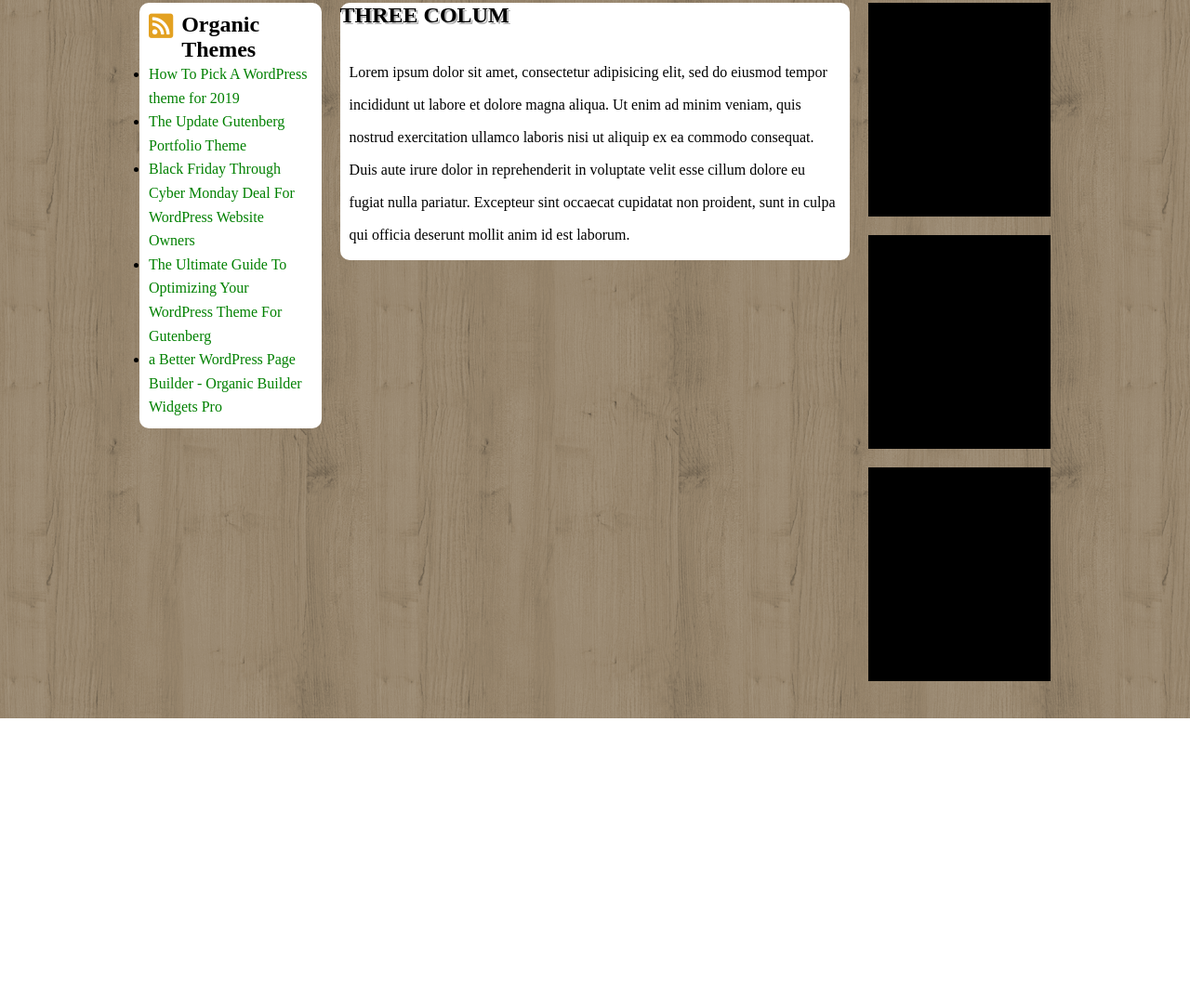
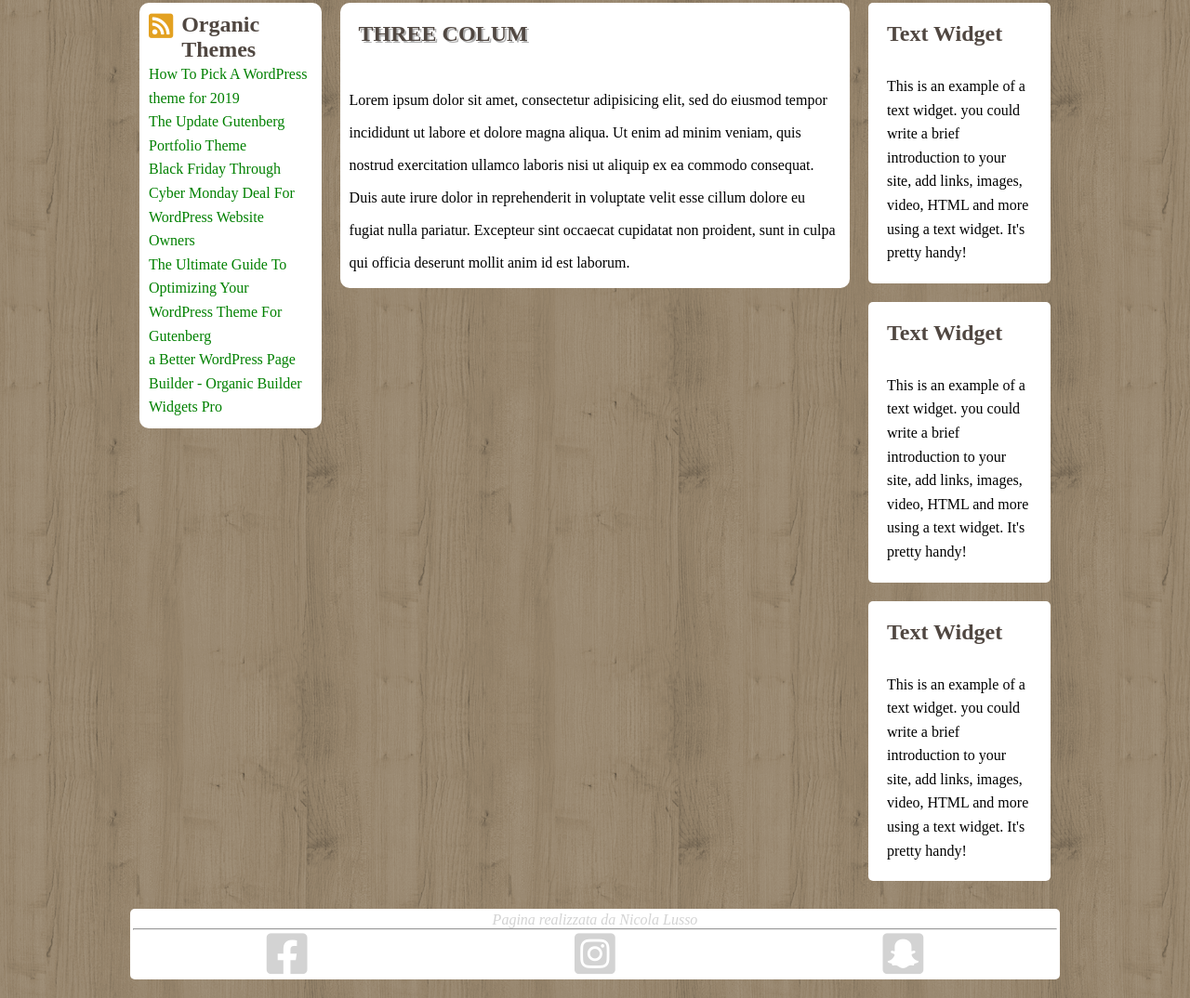
Before and after one commit to Nicola-Lusso/htmlcss-wp, a plain HTML site: page index.html in a window 1280 px wide. Shown: the part 427-1501 px from the top of the page at 93% size. Before the commit the page ends 1200 px from the top, so only its background shows below. Drawn offline with Linux system fonts and the light colour scheme.

Commit message:
wp finito

```diff
--- a/css/style.css
+++ b/css/style.css
@@ -6,6 +6,17 @@
 
 body {
   background-image: url('../img/natural-pattern.png');
+}
+
+h1, h2{
+  color: #504741;
+}
+
+a {
+  text-decoration: none;
+}
+.float-left {
+  float: left;
 }
 
 .container{
@@ -117,6 +128,10 @@ main::after {
 .temi-titolo{
   width: 80%;
 }
+.temi-top ul{
+  list-style: none;
+
+}
 
 .temi-top ul li a {
   text-decoration: none;
@@ -145,7 +160,8 @@ main::after {
 .articoli h1{
   text-transform: uppercase;
   text-shadow: 2px 2px rgba(0, 0, 0, 0.3);
-  margin-bottom: 20px;
+  margin-bottom: 8px;
+  padding: 20px;
 
 }
 
@@ -160,8 +176,51 @@ main::after {
 .widget {
   margin-bottom: 20px;
   /* Non serve, solo per prova */
-  height: 230px;
-  background-color: black;
+  /* height: 230px; */
   /* Fine prova */
+  background-color: white;
+  border-radius: 5px;
+  padding: 20px;
+}
+
+.widget h2{
+
+  margin-bottom: 30px;
+}
+
+.widget p{
+  line-height: 1.6;
+}
+
+
+footer {
+  background-color: white;
+  text-align: center;
+  border-radius: 5px;
+  padding: 3px;
+}
+
+.copyright span {
+  color: Lightgrey;
+  font-style: italic;
+}
+
+.social-loghi{
+  list-style: none;
 
 }
+
+.social-loghi::after{
+  content: '';
+  display: table;
+  clear: both;
+}
+
+.social-loghi li{
+  width: calc(100% / 3);
+}
+
+.social-loghi li i{
+  color: Lightgrey;
+  font-size: 50px;
+}
--- a/index.html
+++ b/index.html
@@ -85,6 +85,23 @@
 
 
     <footer>
+      <div class="copyright">
+        <span>Pagina realizzata da Nicola Lusso</span>
+      </div>
+      <hr>
+      <div class="social">
+        <ul class="social-loghi">
+          <li class="float-left">
+            <a href="#"><i class="fab fa-facebook-square"></i></a>
+          </li>
+          <li class="float-left">
+            <a href="#"><i class="fab fa-instagram-square"></i></a>
+          </li>
+          <li class="float-left">
+            <a href="#"><i class="fab fa-snapchat-square"></i></a>
+          </li>
+        </ul>
+      </div>
 
     </footer>
   </div>
```
